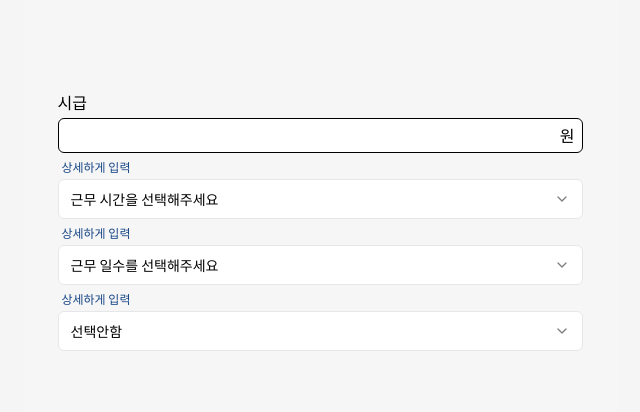
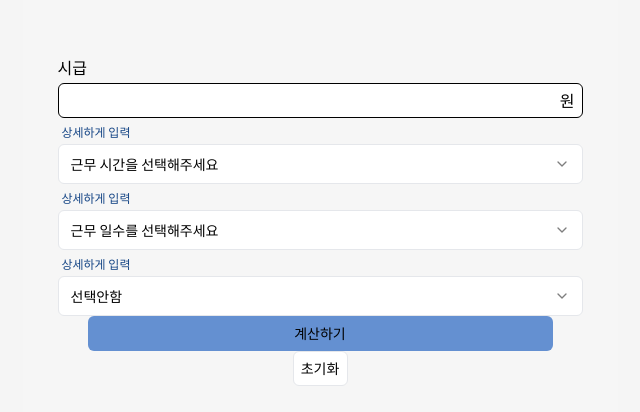
Before and after one commit to AkoIsCat/PayTime, a Next.js app: page /main in a window 1280 px wide. Shown: the part 180-592 px from the top of the page, without its empty margins (320-960 px from the left). Built offline with nearby package versions, Linux system fonts and the light colour scheme.

Commit message:
Feat: 버튼 css 적용

```diff
--- a/src/app/(main)/components/Button.tsx
+++ b/src/app/(main)/components/Button.tsx
@@ -1,12 +1,19 @@
+'use client';
 import { Button } from '@/components/ui/button';
 import { ButtonType } from '@/types';
 
 export default function CustomButton({ btnType, onClick }: ButtonType) {
+  const buttonDynamicCss = {
+    submit: 'bg-submitBtn w-submitBtn',
+    reset: 'bg-resetBtn w-resetBtn',
+  };
+
   return (
     <Button
       type={btnType === 'submit' ? 'submit' : 'button'}
       onClick={onClick}
       variant={btnType === 'submit' ? 'default' : 'outline'}
+      className={`${buttonDynamicCss[btnType]} h-input`}
     >
       {btnType === 'submit' ? '계산하기' : '초기화'}
     </Button>
--- a/src/app/(main)/main/page.tsx
+++ b/src/app/(main)/main/page.tsx
@@ -1,8 +1,10 @@
+'use client';
 import Background from '@/app/components/Background';
 import Contents from '@/app/components/Contents';
 import HourlyWageForm from '../components/HourlyWageForm';
 import SelectWorkHours from '../components/SelectWorkHours';
 import DetailHoursToggle from '../components/DetailHoursToggle';
+import CustomButton from '../components/Button';
 
 export default function Main() {
   return (
@@ -17,6 +19,11 @@ export default function Main() {
           <DetailHoursToggle>상세하게 입력</DetailHoursToggle>
           <SelectWorkHours itemType="tax" />
         </div>
+        <CustomButton
+          btnType="submit"
+          onClick={() => console.log('계산하기')}
+        />
+        <CustomButton btnType="reset" onClick={() => console.log('초기화')} />
       </Contents>
     </Background>
   );
--- a/src/types.ts
+++ b/src/types.ts
@@ -6,8 +6,8 @@ export interface Children {
 
 // 버튼의 필요 type
 export interface ButtonType {
-  btnType: 'submit' | 'clear'; // 전송 | 초기화
-  onClick: () => {};
+  btnType: 'submit' | 'reset'; // 전송 | 초기화
+  onClick: () => void;
 }
 
 // 콘텐츠 영역 필요 type
--- a/tailwind.config.ts
+++ b/tailwind.config.ts
@@ -14,10 +14,14 @@ const config: Config = {
         splashStart: '#fdd6f1',
         splashEnd: '#feebf9',
         detailToggle: '#164686',
+        submitBtn: '#6490D1',
+        resetBtn: '#ffffff',
       },
       width: {
         contentsWidth: '595px',
         input: '525px',
+        submitBtn: '465px',
+        resetBtn: '55px',
       },
       backgroundColor: {
         background: '#F5F5F5',
```
